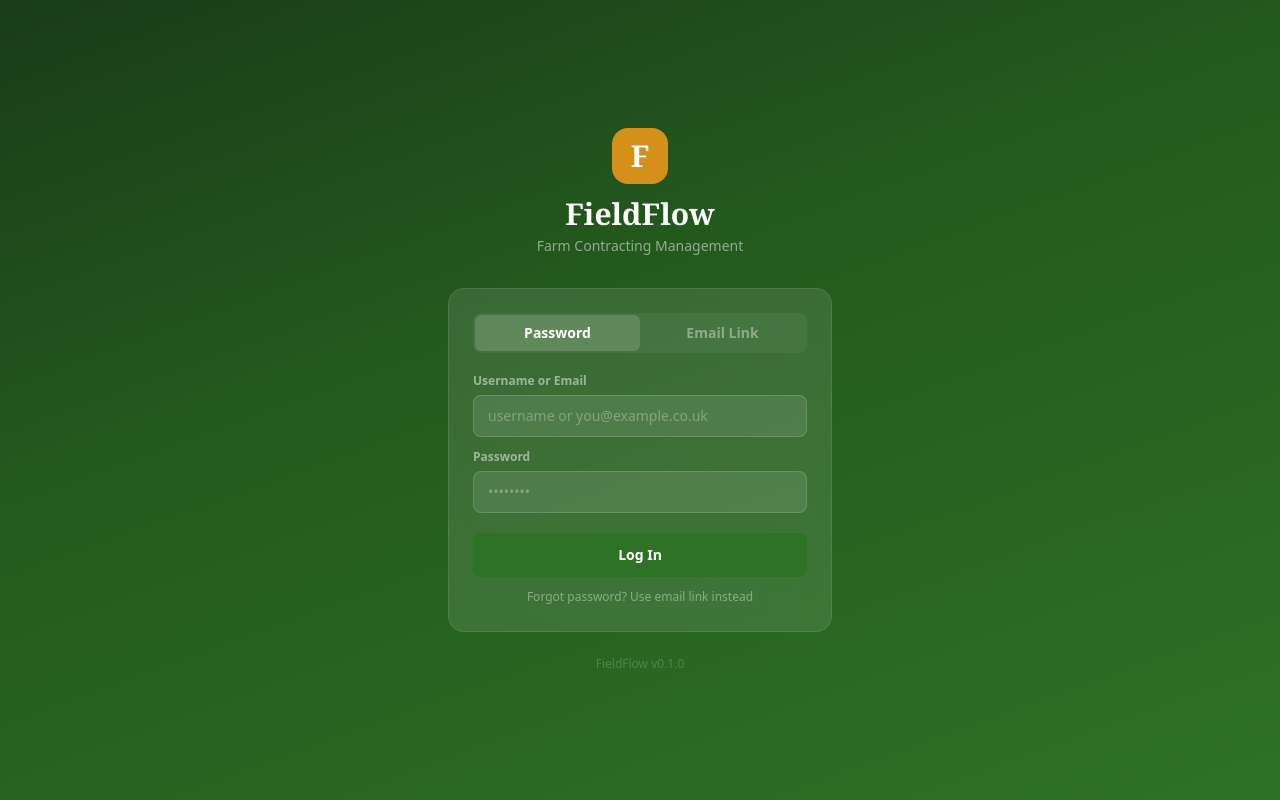
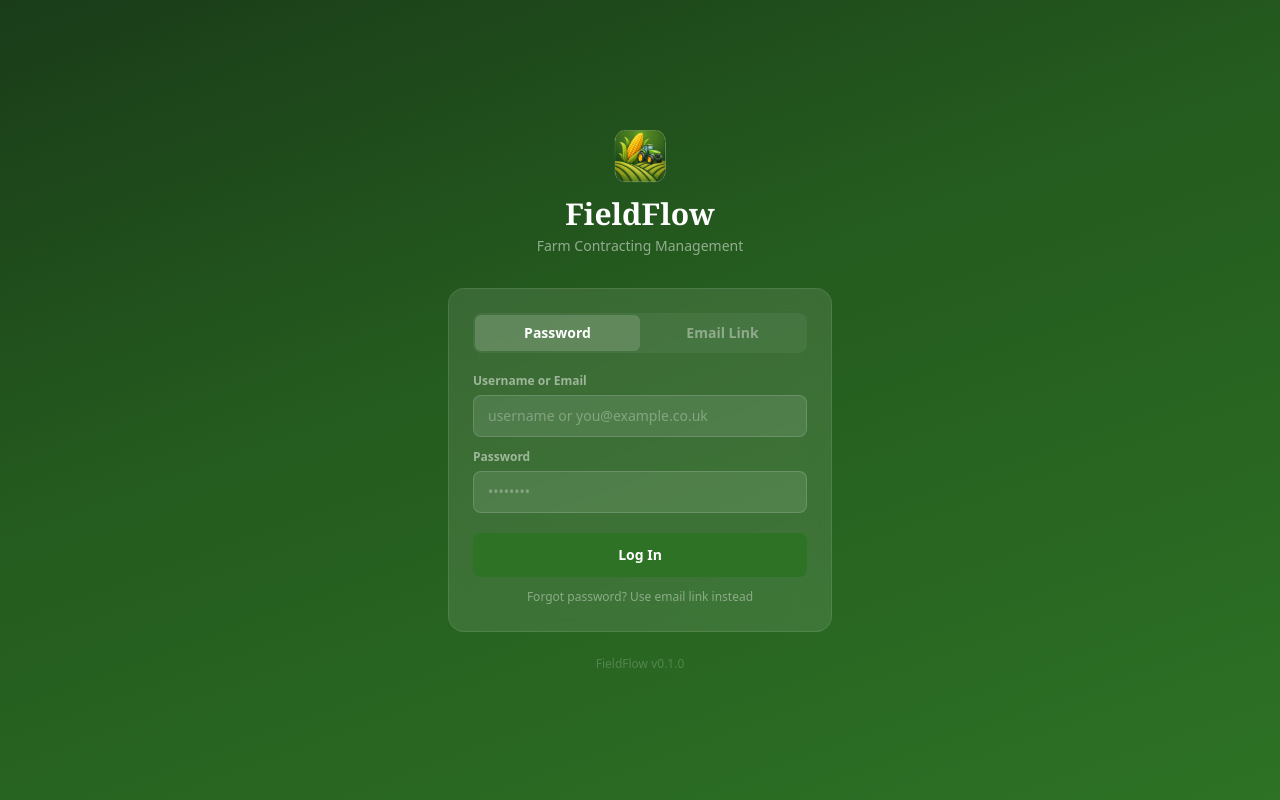
Before and after one commit to rickwake77/fieldflow, a Next.js app: page /login in a window 1280 px wide. Built offline with nearby package versions, Linux system fonts and the light colour scheme.

Commit message:
Change logo

```diff
--- a/src/app/login/page.tsx
+++ b/src/app/login/page.tsx
@@ -63,7 +63,7 @@ export default function LoginPage() {
       <div className="w-full max-w-sm">
         {/* Logo */}
         <div className="text-center mb-8">
-          <div className="w-14 h-14 rounded-2xl bg-harvest-500 flex items-center justify-center font-extrabold text-3xl text-white mx-auto mb-3" style={{ fontFamily: "Georgia, serif" }}>F</div>
+          <img src="/logo.png" alt="FieldFlow" className="w-14 h-14 rounded-2xl object-cover mx-auto mb-3" />
           <h1 className="text-3xl font-bold text-white" style={{ fontFamily: "Georgia, serif" }}>FieldFlow</h1>
           <p className="text-white/50 text-sm mt-1">Farm Contracting Management</p>
         </div>
--- a/src/app/page.tsx
+++ b/src/app/page.tsx
@@ -1710,7 +1710,7 @@ function Sidebar({ currentView, setView, session }: { currentView: ViewId; setVi
     <aside className="fixed left-0 top-0 bottom-0 w-64 bg-field-900 text-white hidden lg:flex flex-col z-50">
       <div className="px-5 py-6 border-b border-white/10">
         <div className="flex items-center gap-2.5">
-          <div className="w-8 h-8 rounded-lg bg-harvest-500 flex items-center justify-center font-extrabold text-base text-white">F</div>
+          <img src="/logo.png" alt="FieldFlow" className="w-10 h-10 rounded-xl object-cover" />
           <div>
             <div className="font-bold text-base" style={{ fontFamily: "Helvetica, Arial, sans-serif" }}>FieldFlow</div>
             <div className="text-[10px] text-white/40">Farm Contracting</div>
@@ -1859,7 +1859,7 @@ export default function FieldFlowApp() {
     return (
       <div className="min-h-screen flex items-center justify-center">
         <div className="text-center">
-          <div className="w-12 h-12 rounded-xl bg-harvest-500 flex items-center justify-center font-extrabold text-2xl text-white mx-auto mb-3" style={{ fontFamily: "Georgia, serif" }}>F</div>
+          <img src="/logo.png" alt="FieldFlow" className="w-16 h-16 rounded-2xl object-cover mx-auto mb-3" />
           <div className="text-lg font-bold text-stone-700 mb-2" style={{ fontFamily: "Georgia, serif" }}>FieldFlow</div>
           <div className="w-6 h-6 border-2 border-field-200 border-t-field-600 rounded-full animate-spin mx-auto" />
         </div>
@@ -1898,7 +1898,7 @@ export default function FieldFlowApp() {
         {/* Mobile header */}
         <header className="sticky top-0 z-40 bg-white border-b border-stone-200 px-4 py-3 flex justify-between items-center lg:hidden">
           <div className="flex items-center gap-2">
-            <div className="w-7 h-7 rounded-lg bg-harvest-500 flex items-center justify-center font-extrabold text-sm text-white">F</div>
+            <img src="/logo.png" alt="FieldFlow" className="w-7 h-7 rounded-lg object-cover" />
             <span className="font-bold" style={{ fontFamily: "Georgia, serif" }}>FieldFlow</span>
           </div>
           <div className="flex items-center gap-2">
```
Also changed, not shown: public/logo.png (added).
